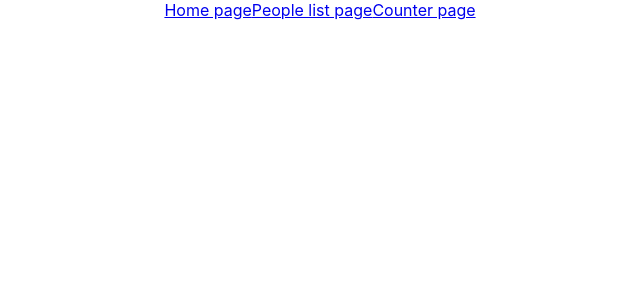
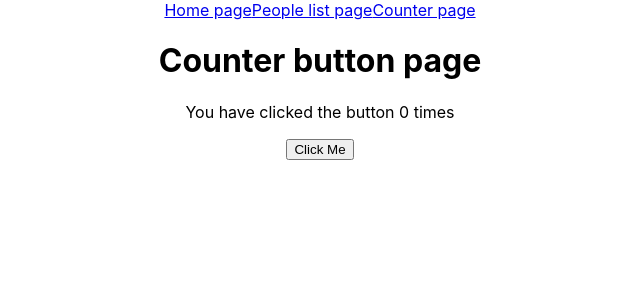
Before and after one commit to ashishjsharda/ReactComponents1, a React (Create React App) app: page /counter in a window 1280 px wide. Shown: the top 300 px of the page, without its empty margins (320-960 px from the left). Built offline with nearby package versions, Linux system fonts and the light colour scheme.

Commit message:
cleanup ,remove useparams

```diff
--- a/src/App.js
+++ b/src/App.js
@@ -15,7 +15,7 @@ function App() {
                 <Link to="/counter">Counter page</Link>
                 <Routes>
                     <Route path="/" exact element={<HomePage />} />
-                    <Route path="/counter/:name" exact element={<CounterButtonPage />} />
+                    <Route path="/counter/" exact element={<CounterButtonPage />} />
                     <Route path="/people-list" exact element={<PeopleListPage />} />
 
                 </Routes>
--- a/src/pages/CounterButtonPage.js
+++ b/src/pages/CounterButtonPage.js
@@ -1,11 +1,11 @@
 import React, { useState } from "react";
 import { CounterButton } from "../CounterButton";
-import{useParams,useLocation} from "react-router-dom";
+import{useLocation} from "react-router-dom";
 import {parse} from "query-string";
 import { CongratulationMessage } from "../CongratulationsMessage";
 
 export const CounterButtonPage = () => {
-    const name = useParams().name;
+    //const name = useParams().name;
     const location = useLocation();
     console.log(parse(location.search));
     const [numberOfClicks, setNumberOfClicks] = useState(0)
@@ -16,7 +16,7 @@ export const CounterButtonPage = () => {
     }
     return (
         <>
-            <h1>{name} 's Counter button page</h1>
+            <h1> Counter button page</h1>
             {
                 hideMessage
                     ? null
```
